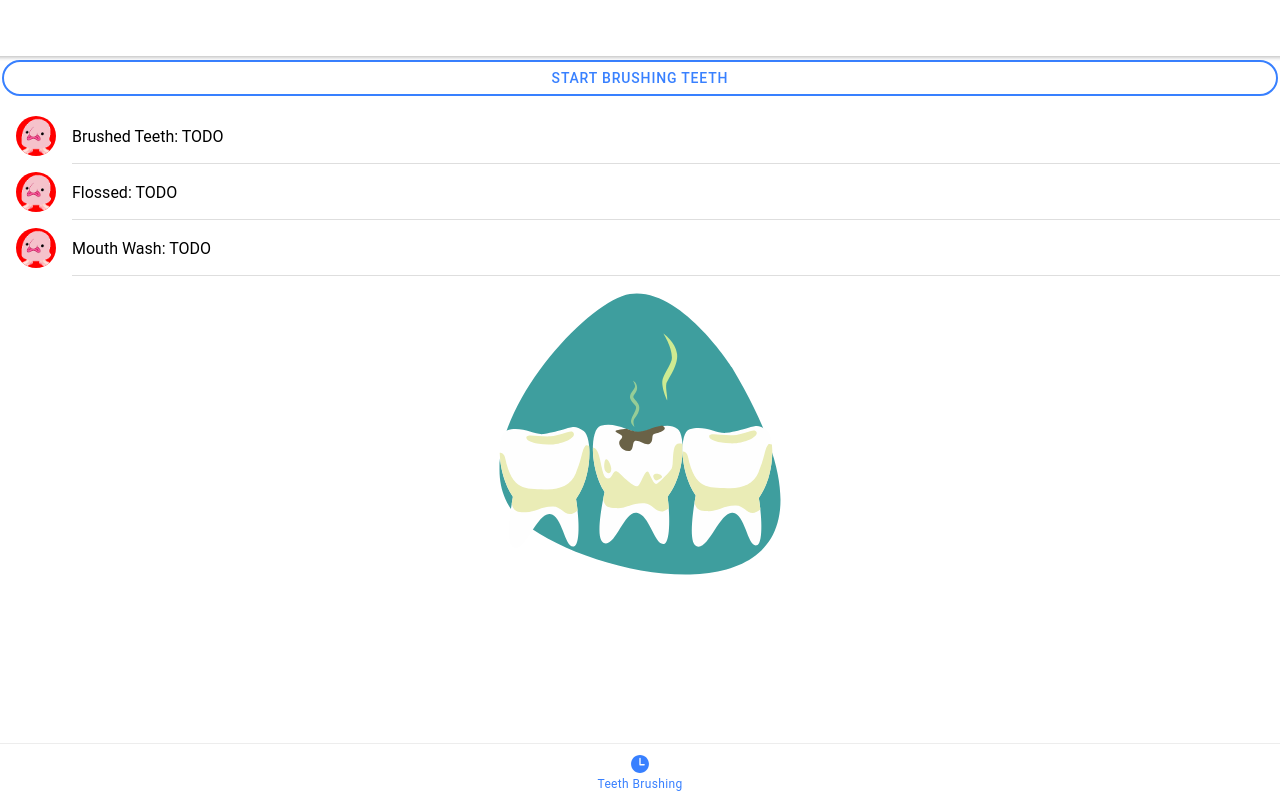
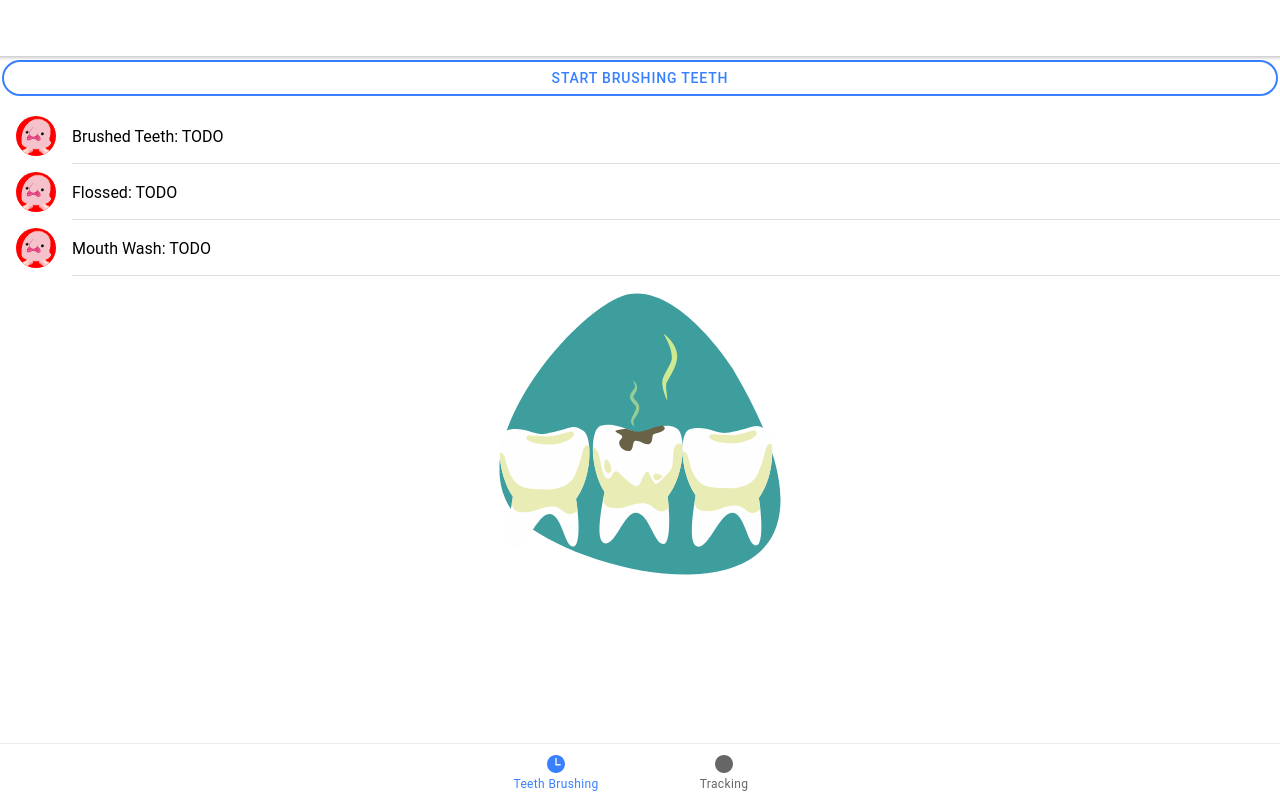
Before and after one commit to gondolin24/dental-buddy, a React (Create React App) app in the folder dental-buddy/: page /tab1 in a window 1280 px wide. Built offline with nearby package versions, Linux system fonts and the light colour scheme.

Commit message:
Removing permissions and adding new TAB

```diff
--- a/dental-buddy/src/App.tsx
+++ b/dental-buddy/src/App.tsx
@@ -50,14 +50,10 @@ const App: React.FC = () => (
             <IonIcon icon={time} />
             <IonLabel>Teeth Brushing</IonLabel>
           </IonTabButton>
-          {/*<IonTabButton tab="tab2" href="/tab2">*/}
-          {/*  <IonIcon icon={ellipse} />*/}
-          {/*  <IonLabel>Tab 2</IonLabel>*/}
-          {/*</IonTabButton>*/}
-          {/*<IonTabButton tab="tab3" href="/tab3">*/}
-          {/*  <IonIcon icon={square} />*/}
-          {/*  <IonLabel>Tab 3</IonLabel>*/}
-          {/*</IonTabButton>*/}
+          <IonTabButton tab="tab2" href="/tab2">
+            <IonIcon icon={ellipse} />
+            <IonLabel>Tracking</IonLabel>
+          </IonTabButton>
         </IonTabBar>
       </IonTabs>
     </IonReactRouter>
```
Also changed, not shown: dental-buddy/src/components/tracking/History.tsx (added), 2 other files (tests, documents, lock files or other folders).
